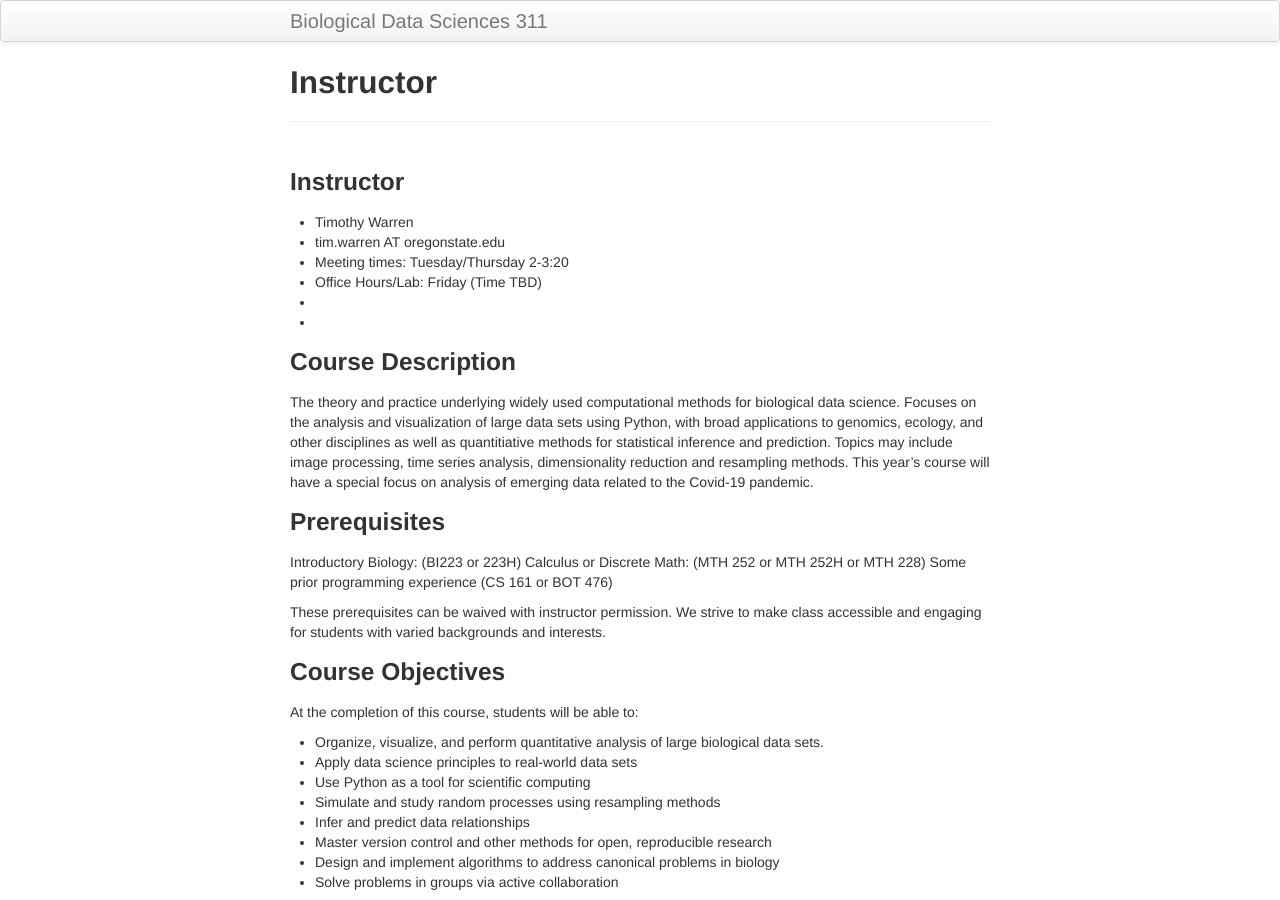
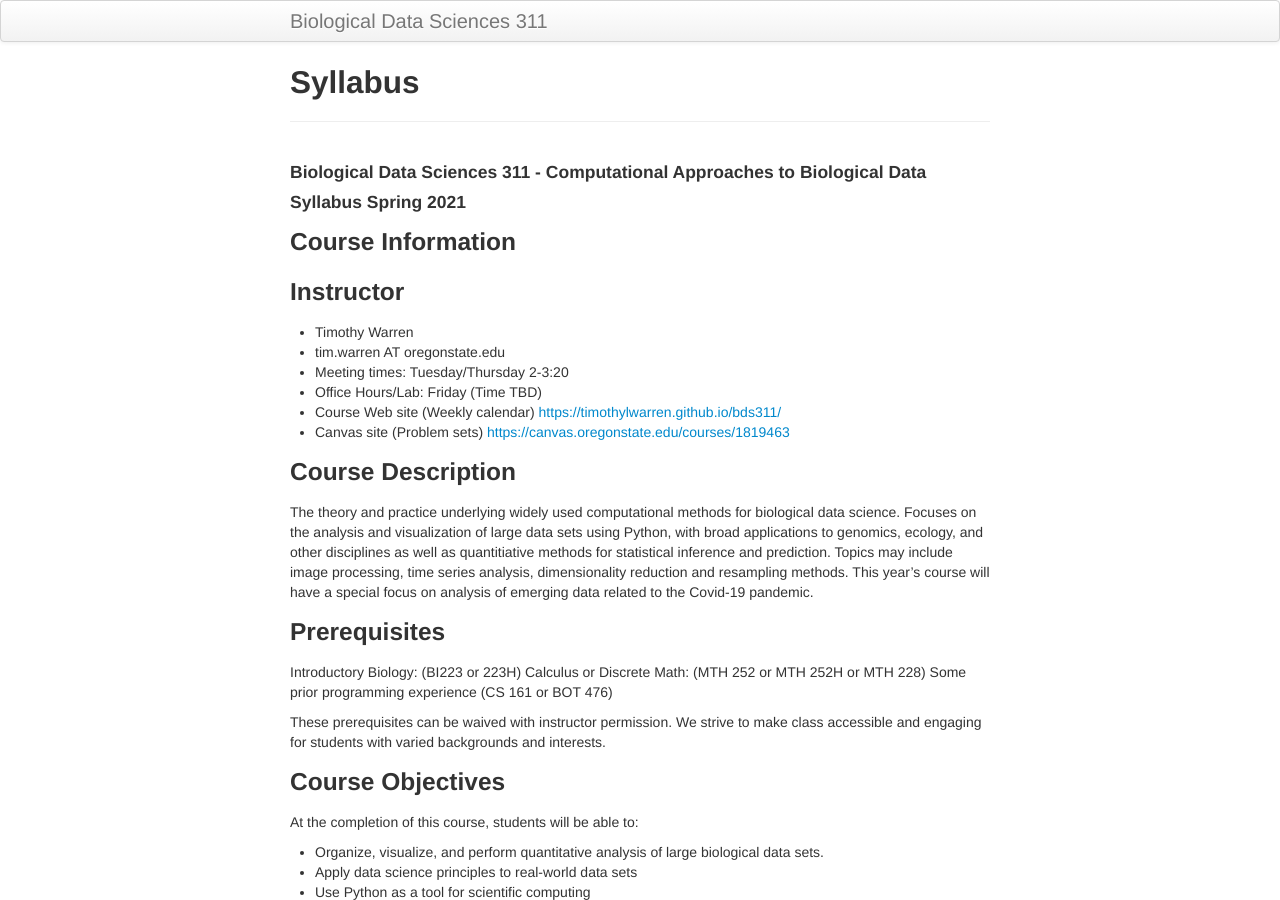
Before and after one commit to timothylwarren/bds311-sp21, a Jekyll site: the page built from syllabus.md, in a window 1280 px wide and 900 px high. Built offline with Jekyll 4.4.1, drawn with Linux system fonts in a browser that asks for light colours; our own code applies the rules of GitHub Pages for plain Markdown files.

Commit message:
updated syllabus

```diff
--- a/syllabus.md
+++ b/syllabus.md
@@ -1,5 +1,13 @@
+---
+layout: page
+title: Syllabus
+---
+
+#### Biological Data Sciences 311 - Computational Approaches to Biological Data
+#### Syllabus Spring 2021
 
 
+### Course Information
 
 ### Instructor
 
@@ -7,8 +15,8 @@
 - tim.warren AT oregonstate.edu
 - Meeting times: Tuesday/Thursday 2-3:20
 - Office Hours/Lab: Friday (Time TBD)
-- <web site tk>
-- <Course canvas site>
+- Course Web site (Weekly calendar) <https://timothylwarren.github.io/bds311/>
+- Canvas site (Problem sets) <https://canvas.oregonstate.edu/courses/1819463>
 
 
 ### Course Description
```
